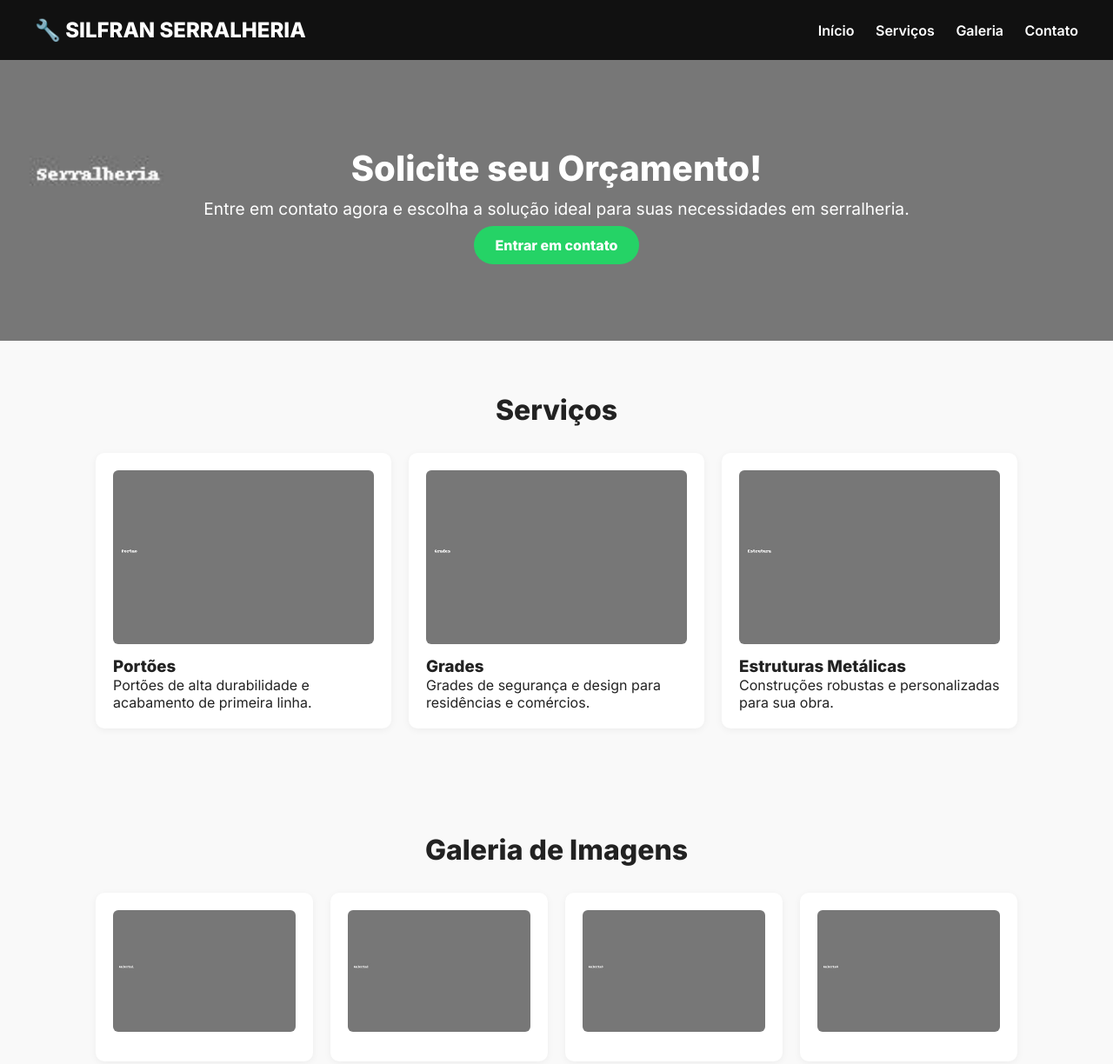
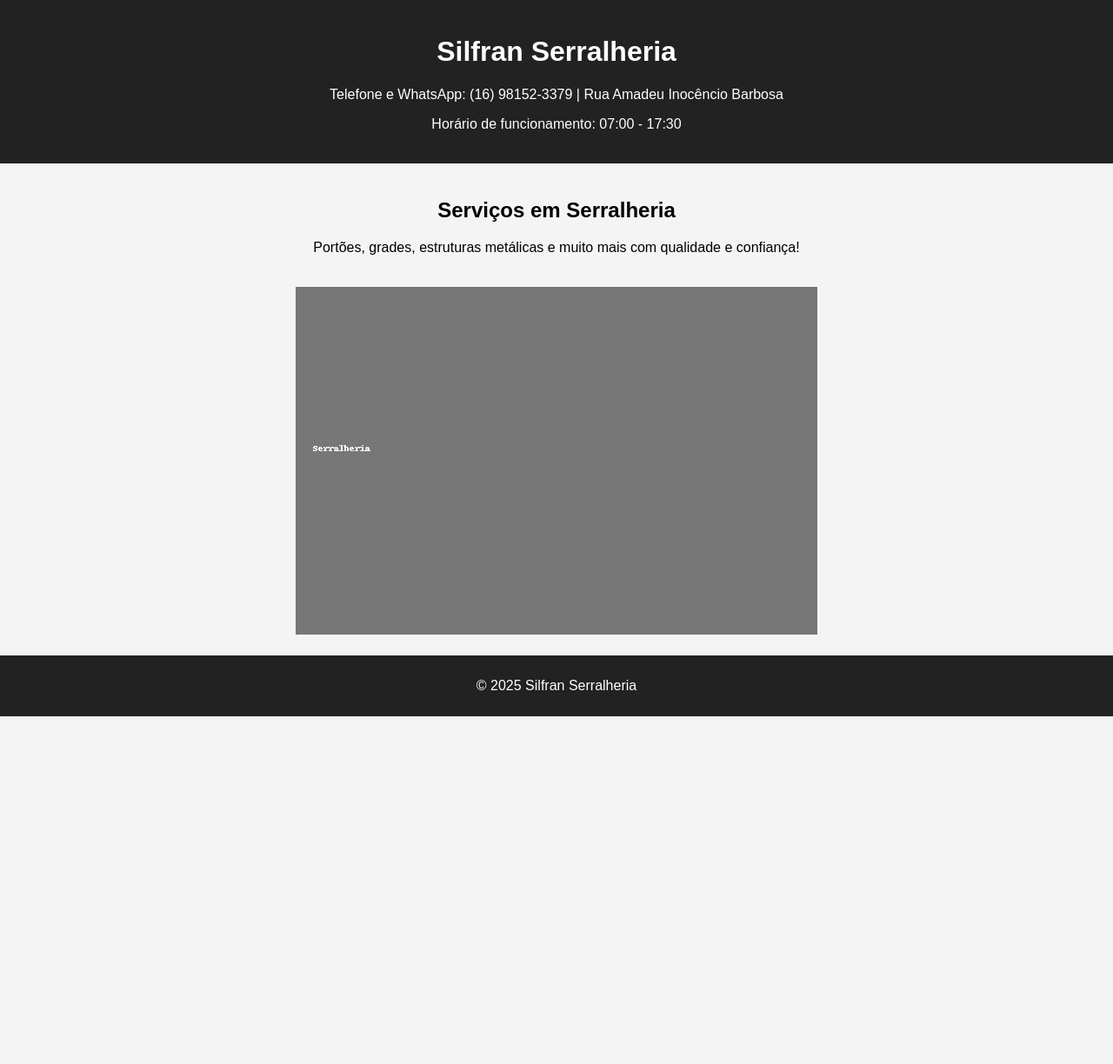
Before and after one commit to Silfran/silfran-serralheria, a plain HTML site: page index.html in a window 1280 px wide. Shown: the top 1224 px of the page at 87% size. After the commit the page ends 824 px from the top, so only its background shows below. Drawn offline with Linux system fonts and the light colour scheme.

Commit message:
Add files via upload

```diff
--- a/index.html
+++ b/index.html
@@ -2,132 +2,29 @@
 <html lang="pt-BR">
 <head>
   <meta charset="UTF-8" />
-  <meta name="viewport" content="width=device-width, initial-scale=1.0"/>
+  <meta name="viewport" content="width=device-width, initial-scale=1.0" />
   <title>Silfran Serralheria</title>
-  <link href="https://fonts.googleapis.com/css2?family=Inter:wght@400;600;800&display=swap" rel="stylesheet">
   <style>
-    * { box-sizing: border-box; margin: 0; padding: 0; }
-    body { font-family: 'Inter', sans-serif; background: #f9f9f9; color: #222; }
-    header {
-      background: #111;
-      color: white;
-      padding: 20px 40px;
-      display: flex;
-      align-items: center;
-      justify-content: space-between;
-      flex-wrap: wrap;
-    }
-    .logo { font-size: 1.5em; font-weight: 800; display: flex; align-items: center; gap: 10px; }
-    nav a {
-      color: white; margin-left: 20px; text-decoration: none;
-      font-weight: 600;
-    }
-    .hero {
-      background: url('serralheria.jpg') no-repeat center center/cover;
-      color: white;
-      padding: 100px 20px;
-      text-align: center;
-    }
-    .hero h1 { font-size: 2.5em; margin-bottom: 10px; }
-    .hero p { font-size: 1.2em; margin-bottom: 20px; }
-    .hero a {
-      background: #25d366;
-      color: white;
-      padding: 12px 24px;
-      border-radius: 25px;
-      text-decoration: none;
-      font-weight: bold;
-    }
-    .section {
-      padding: 60px 20px;
-      max-width: 1100px;
-      margin: auto;
-    }
-    .section h2 {
-      font-size: 2em;
-      margin-bottom: 30px;
-      text-align: center;
-    }
-    .services, .gallery {
-      display: grid;
-      grid-template-columns: repeat(auto-fit, minmax(250px, 1fr));
-      gap: 20px;
-    }
-    .card {
-      background: white;
-      padding: 20px;
-      border-radius: 10px;
-      box-shadow: 0 2px 8px rgba(0,0,0,0.05);
-    }
-    .card img {
-      max-width: 100%;
-      border-radius: 6px;
-      margin-bottom: 10px;
-    }
-    footer {
-      background: #111;
-      color: white;
-      text-align: center;
-      padding: 30px 20px;
-      margin-top: 40px;
-    }
+    body { font-family: Arial, sans-serif; margin: 0; padding: 0; background: #f4f4f4; }
+    header { background: #222; color: white; padding: 20px; text-align: center; }
+    main { padding: 20px; text-align: center; }
+    footer { background: #222; color: white; padding: 10px; text-align: center; }
+    img { max-width: 100%; height: auto; margin-top: 20px; }
   </style>
 </head>
 <body>
-
-<header>
-  <div class="logo">🔧 SILFRAN SERRALHERIA</div>
-  <nav>
-    <a href="#">Início</a>
-    <a href="#servicos">Serviços</a>
-    <a href="#galeria">Galeria</a>
-    <a href="https://wa.me/5516981523379" target="_blank">Contato</a>
-  </nav>
-</header>
-
-<section class="hero">
-  <h1>Solicite seu Orçamento!</h1>
-  <p>Entre em contato agora e escolha a solução ideal para suas necessidades em serralheria.</p>
-  <a href="https://wa.me/5516981523379" target="_blank">Entrar em contato</a>
-</section>
-
-<section class="section" id="servicos">
-  <h2>Serviços</h2>
-  <div class="services">
-    <div class="card">
-      <img src="portao.jpg" alt="Portões">
-      <h3>Portões</h3>
-      <p>Portões de alta durabilidade e acabamento de primeira linha.</p>
-    </div>
-    <div class="card">
-      <img src="grades.jpg" alt="Grades">
-      <h3>Grades</h3>
-      <p>Grades de segurança e design para residências e comércios.</p>
-    </div>
-    <div class="card">
-      <img src="estrutura.jpg" alt="Estruturas">
-      <h3>Estruturas Metálicas</h3>
-      <p>Construções robustas e personalizadas para sua obra.</p>
-    </div>
-  </div>
-</section>
-
-<section class="section" id="galeria">
-  <h2>Galeria de Imagens</h2>
-  <div class="gallery">
-    <div class="card"><img src="galeria1.jpg" alt="Serviço 1"></div>
-    <div class="card"><img src="galeria2.jpg" alt="Serviço 2"></div>
-    <div class="card"><img src="galeria3.jpg" alt="Serviço 3"></div>
-    <div class="card"><img src="galeria4.jpg" alt="Serviço 4"></div>
-  </div>
-</section>
-
-<footer>
-  <p>Silfran Serralheria - Rua Amadeu Inocêncio Barbosa</p>
-  <p>Atendimento de segunda a sexta, das 07:00 às 17:30</p>
-  <p>Telefone/WhatsApp: (16) 98152-3379</p>
-  <p>&copy; 2025 Todos os direitos reservados.</p>
-</footer>
-
+  <header>
+    <h1>Silfran Serralheria</h1>
+    <p>Telefone e WhatsApp: (16) 98152-3379 | Rua Amadeu Inocêncio Barbosa</p>
+    <p>Horário de funcionamento: 07:00 - 17:30</p>
+  </header>
+  <main>
+    <h2>Serviços em Serralheria</h2>
+    <p>Portões, grades, estruturas metálicas e muito mais com qualidade e confiança!</p>
+    <img src="serralheria.jpg" alt="Serviço de serralheria" />
+  </main>
+  <footer>
+    <p>&copy; 2025 Silfran Serralheria</p>
+  </footer>
 </body>
 </html>
```
